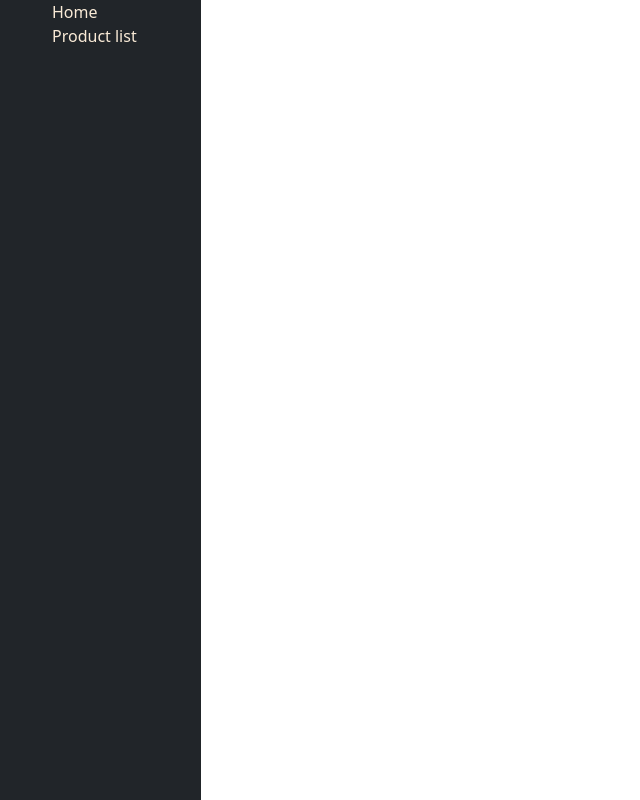
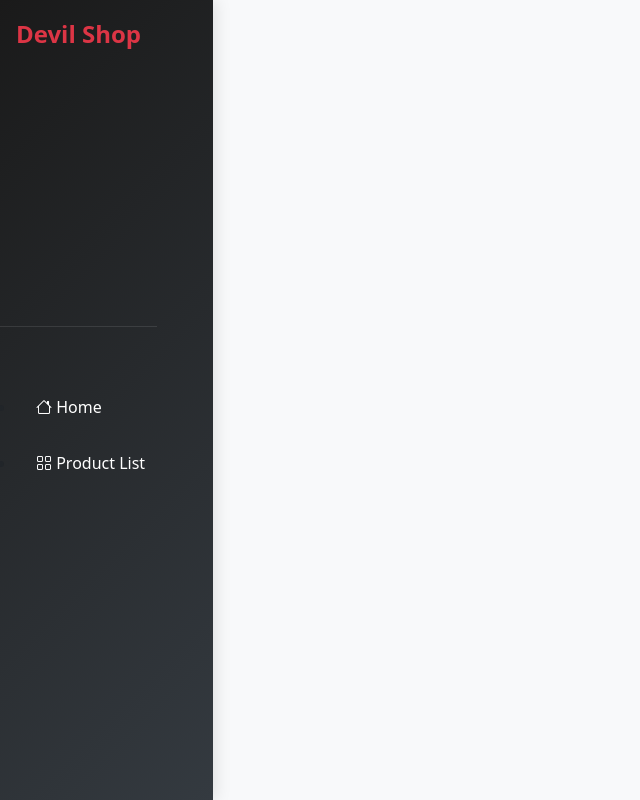
Before and after one commit to Dex564/solo_project, a Django app: page / in a window 1280 px wide. Shown: the whole page, without its empty margins (0-640 px from the left). Run offline with Django 5.2, Linux system fonts and the light colour scheme.

Commit message:
1st sidebar improvement

```diff
--- a/main/static/styles.css
+++ b/main/static/styles.css
@@ -130,3 +130,4 @@
         font-size: 1.4rem;
     }
 }
+/* Конец доп стилей для product_details.html */
--- a/main/templates/main/base.html
+++ b/main/templates/main/base.html
@@ -1,33 +1,168 @@
 {% load static %}
 <!DOCTYPE html>
-<html>
+<html lang="en">
 <head>
     <meta charset="utf-8">
     <meta http-equiv="X-UA-Compatible" content="IE=edge">
     <title>{% block title %}Devil Shop{% endblock title %}</title>
     <meta name="description" content="">
     <meta name="viewport" content="width=device-width, initial-scale=1">
+
+    <!-- Стили и скрипты -->
     <link rel="stylesheet" href="{% static 'styles.css' %}">
     <link href="https://cdn.jsdelivr.net/npm/bootstrap@5.1.3/dist/css/bootstrap.min.css" rel="stylesheet">
     <link rel="stylesheet" href="https://cdn.jsdelivr.net/npm/bootstrap-icons@1.8.0/font/bootstrap-icons.css">
+
+    <style>
+        :root {
+            --primary-color: #dc3545;
+            --dark-color: #1a1a1a;
+            --transition: all 0.3s ease;
+        }
+
+        body {
+            background-color: #f8f9fa;
+            overflow-x: hidden;
+        }
+
+        /* Боковая панель */
+        .sidebar {
+            background: linear-gradient(135deg, var(--dark-color) 0%, #343a40 100%) !important;
+            min-height: 100vh;
+            padding: 0;
+            box-shadow: 3px 0 15px rgba(0,0,0,0.1);
+            transition: var(--transition);
+            position: fixed;
+            z-index: 1000;
+        }
+
+        .nav-list {
+            padding: 2rem 1rem;
+        }
+
+        .category-link {
+            color: #fff !important;
+            text-decoration: none;
+            padding: 12px 20px;
+            margin: 8px 0;
+            border-radius: 8px;
+            display: block;
+            transition: var(--transition);
+            position: relative;
+            overflow: hidden;
+            font-weight: 500;
+        }
+
+        .category-link::before {
+            content: '';
+            position: absolute;
+            left: -100%;
+            top: 0;
+            width: 100%;
+            height: 100%;
+            background: linear-gradient(90deg, transparent, rgba(255,255,255,0.1), transparent);
+            transition: var(--transition);
+        }
+
+        .category-link:hover {
+            background-color: rgba(220, 53, 69, 0.8);
+            transform: translateX(5px);
+            color: #fff;
+        }
+
+        .category-link:hover::before {
+            left: 100%;
+        }
+
+        /* Контент */
+        .blk-content {
+            margin-left: 16.666667%;
+            padding: 2rem;
+            animation: fadeIn 0.5s ease-in;
+        }
+
+        @keyframes fadeIn {
+            from { opacity: 0; transform: translateY(20px); }
+            to { opacity: 1; transform: translateY(0); }
+        }
+
+        /* Адаптивность */
+        @media (max-width: 768px) {
+            .sidebar {
+                width: 100%;
+                position: relative;
+                min-height: auto;
+            }
+
+            .blk-content {
+                margin-left: 0;
+                width: 100%;
+            }
+
+            .nav-list {
+                padding: 1rem;
+                display: flex;
+                justify-content: space-around;
+            }
+
+            .category-link {
+                margin: 0 5px;
+                text-align: center;
+                font-size: 0.9rem;
+            }
+        }
+
+        /* Дополнительные стили */
+        .logo {
+            color: var(--primary-color);
+            font-weight: bold;
+            font-size: 1.5rem;
+            padding: 1rem;
+            text-align: center;
+            border-bottom: 1px solid rgba(255,255,255,0.1);
+            margin-bottom: 1rem;
+        }
+    </style>
 </head>
 
 <body>
-
-
-        <div class="row">
-            <aside id="nav" class="nav  bg-dark col-md-3 col-lg-2 sidebar">
+    <div class="row g-0">
+        <!-- Боковая панель -->
+        <aside id="nav" class="nav bg-dark col-md-3 col-lg-2 sidebar">
+            <div class="logo">
+                <i class="bi bi-fire"></i> Devil Shop
+            </div>
             <ul class="nav-list">
-                    <ul>
-                        <li><a class="category-link " href="{% url "main:main_page" %}">Home</a></li>
-                        <li><a class="category-link" href="{% url "main:products_list" %}">Product list</a></li>
-                    </ul>
+                <li>
+                    <a class="category-link" href="{% url 'main:main_page' %}">
+                        <i class="bi bi-house"></i> Home
+                    </a>
+                </li>
+                <li>
+                    <a class="category-link" href="{% url 'main:products_list' %}">
+                        <i class="bi bi-grid"></i> Product List
+                    </a>
+                </li>
             </ul>
         </aside>
 
+        <!-- Основной контент -->
         <div class="col-md-9 col-lg-10 blk-content">
             {% block content %}{% endblock content %}
         </div>
     </div>
+
+    <!-- Скрипты -->
+    <script src="https://cdn.jsdelivr.net/npm/bootstrap@5.1.3/dist/js/bootstrap.bundle.min.js"></script>
+
+    <script>
+        // Добавляем анимацию при загрузке страницы
+        document.addEventListener('DOMContentLoaded', function() {
+            const links = document.querySelectorAll('.category-link');
+            links.forEach((link, index) => {
+                link.style.animationDelay = `${index * 0.1}s`;
+            });
+        });
+    </script>
 </body>
 </html>
```
Lines whose indentation alone changed are shown as unchanged.
